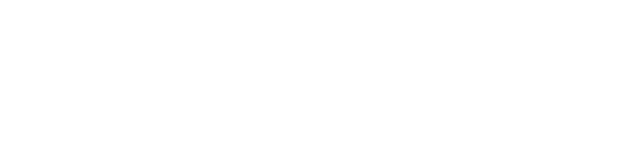
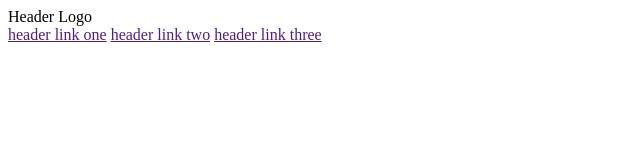
Before and after one commit to njohnston44/top-landing-page, a plain HTML site: page index.html in a window 1280 px wide. Shown: the whole page, without its empty margins (0-640 px from the left). Drawn offline with Linux system fonts and the light colour scheme.

Commit message:
added header html

```diff
--- a/index.html
+++ b/index.html
@@ -5,6 +5,13 @@
         <link rel="stylesheet" href="style.css">
     </head>
     <body>
-
+        <header>
+            <div class="header-logo"> Header Logo</div>
+            <div class="header-links">
+                <a href="">header link one</a>
+                <a href="">header link two</a>
+                <a href="">header link three</a>
+            </div>
+        </header>
     </body>
 </html>
```
